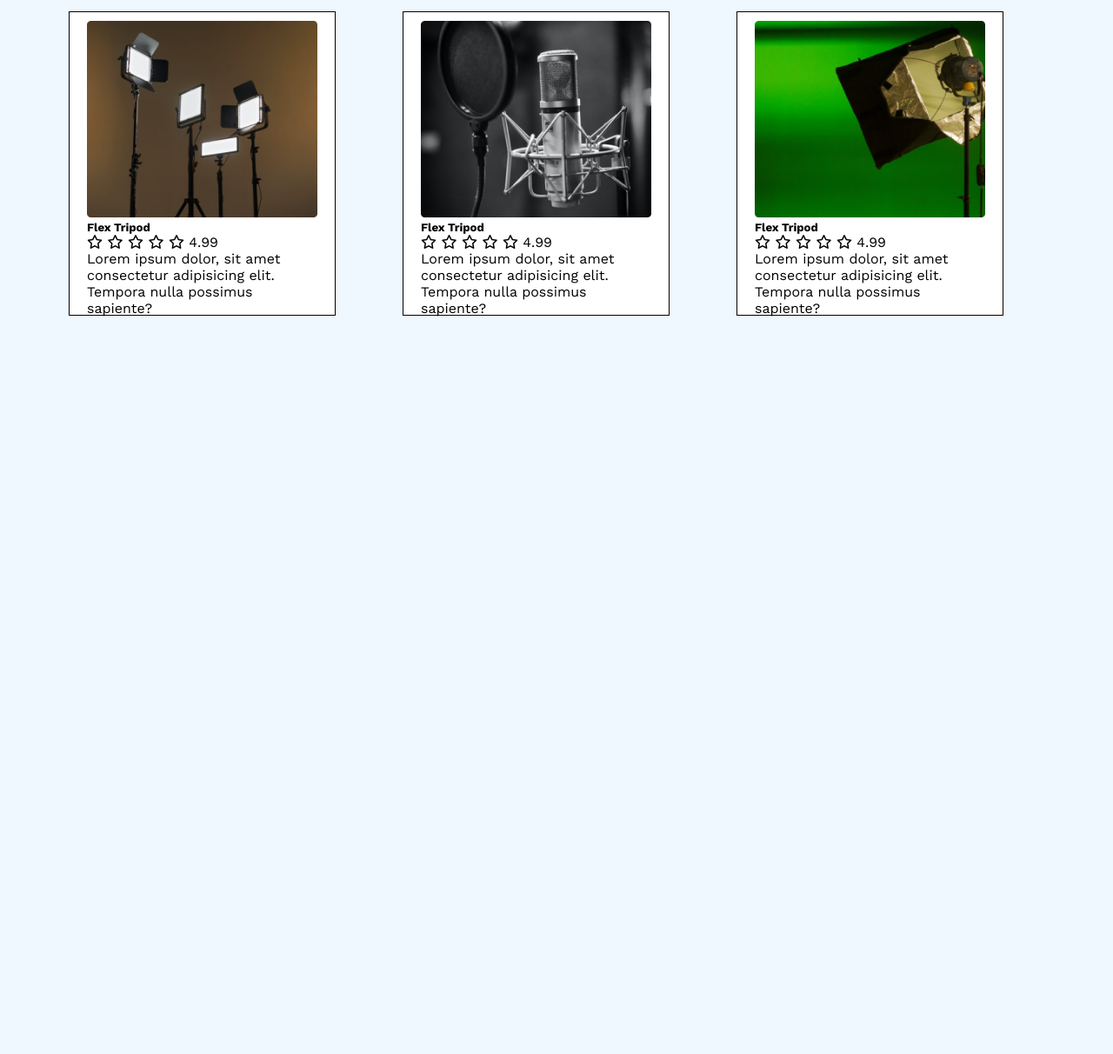
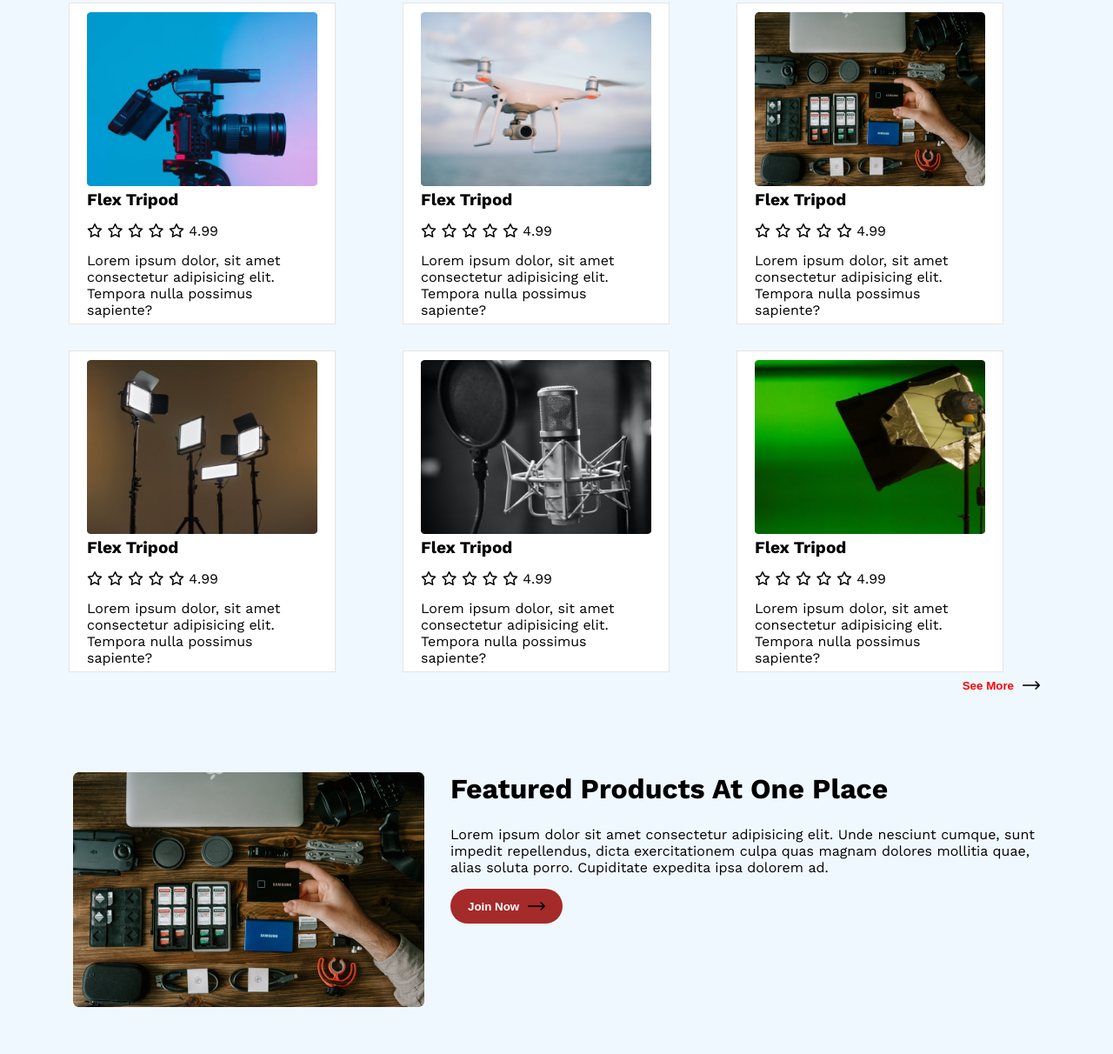
Before and after one commit to eyakubsharif/influencer-gear, a plain HTML site: page index.html in a window 1280 px wide. Shown: the part 1313-2525 px from the top of the page at 87% size. Before the commit the page ends 1691 px from the top, so only its background shows below. Drawn offline with nearby package versions, Linux system fonts and the light colour scheme.

Commit message:
feature section added

```diff
--- a/index.html
+++ b/index.html
@@ -58,7 +58,7 @@
          </div>
 
          <div class="card-section">
-            <h2>Popular Collection</h2>
+            <h2 class="card-heading">Popular Collection</h2>
             <div class="cards">
                 <div class="card">
                     <img src="images/setup.png" alt="">
@@ -179,8 +179,23 @@
                 </div>
 
             </div>
-         </div>
+           <div class="btn-div">
+            <button>See More <img src="images/right-arrow.png" alt=""></button>
+           </div>
+        </div>
+
+        <div class="feature-section">
+            <div class="feature-img">
+                <img src="images/gear.png" alt="">
+            </div>
+            <div class="feature-content">
+                <h1>Featured Products At One Place</h1>
+                <p>Lorem ipsum dolor sit amet consectetur adipisicing elit. Unde nesciunt cumque, sunt impedit repellendus, dicta exercitationem culpa quas magnam dolores mollitia quae, alias soluta porro. Cupiditate expedita ipsa dolorem ad.</p>
+                <button>Join Now <img src="images/right-arrow.png" alt=""></button>
+            </div>
+        </div>
   </main>
+
   <footer>
 
   </footer>
--- a/style.css
+++ b/style.css
@@ -78,6 +78,9 @@
 
 
    }
+   .logo-section{
+    padding: 100px 0;
+   }
 
    .logo-images{
     display: flex;
@@ -91,12 +94,56 @@
    }
    .card img{
     width: 100%;
+    height: 200px;
    }
    .card{
     width:80%;
     background-color: white;
     padding: 10px 20px;
-    height: 350px;
+    height: 370px;
     margin: 15px;
-    border: 1px solid black;
+    border: 1px solid rgb(231, 227, 227);
+
    }
+   .card-title{
+    margin-bottom: 15px;
+    font-size: 1.2rem;
+
+   }
+   .card-des{
+    margin-top: 15px;
+   }
+   .card-section{
+    padding-top: 50px;
+    padding-bottom: 50px;
+   }
+   .card-heading{
+    text-align: center;
+    padding: 50px 10px;
+   }
+
+   .btn-div button{
+   float: right;
+    background-color: transparent;
+    margin-top: -20px;
+    margin-left: -200px;
+    color: red;
+
+   }
+
+   .feature-section{
+    display: flex;
+    gap: 30px;
+    justify-content: center;
+    padding: 50px 20px;
+   }
+   .feature-img{
+    width: 50%;
+   }
+   .feature-conten{
+    width: 60%;
+
+   }
+   .feature-content > h1{
+    margin-bottom: 3cqh;
+   }
```
